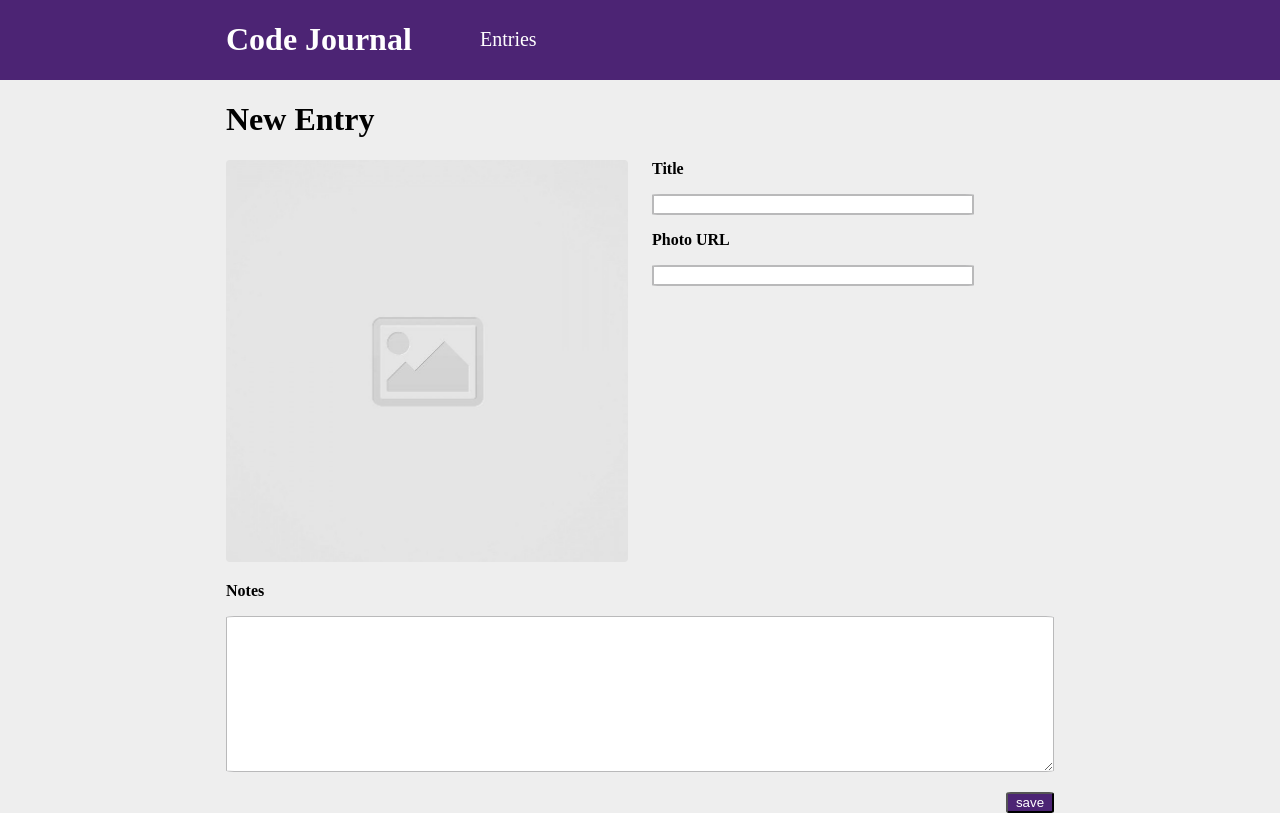
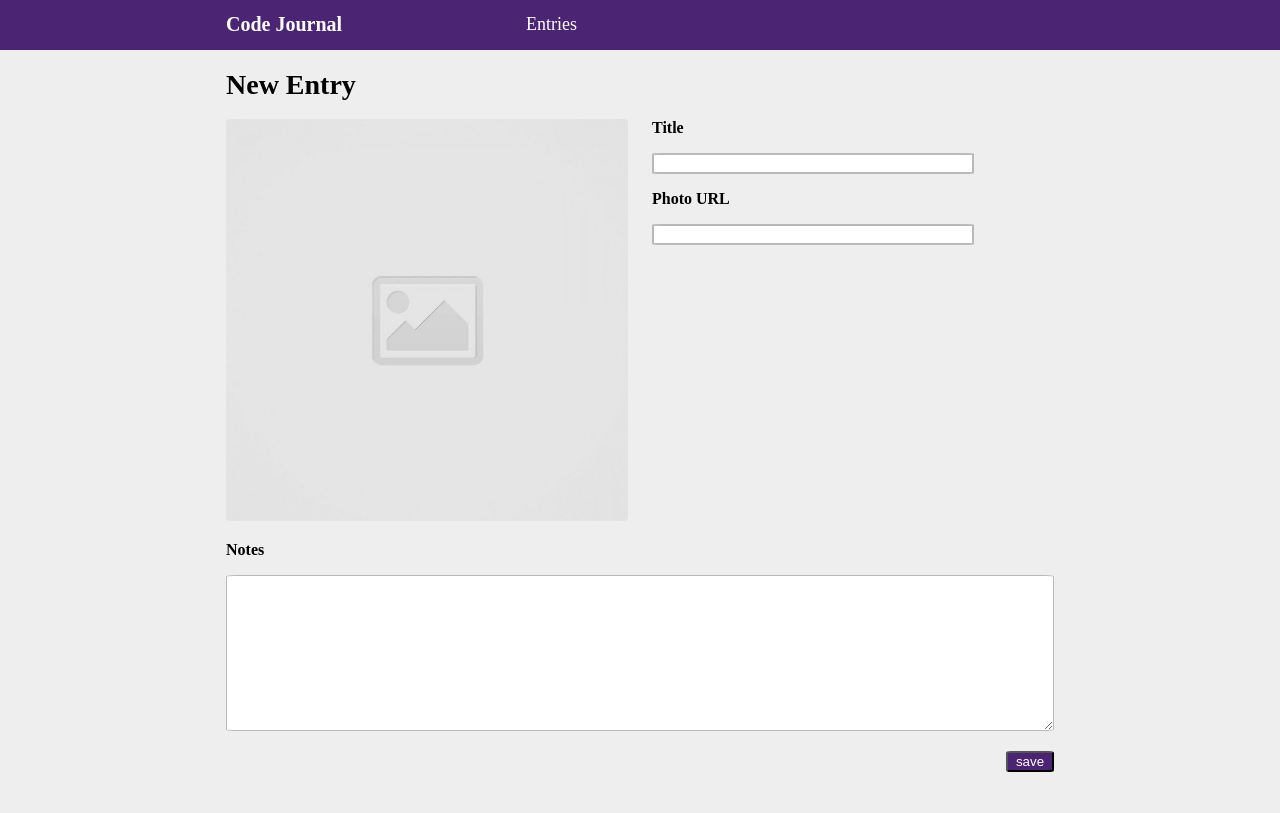
Before and after one commit to JeffreyMejia/code-journal, a website: page index.html in a window 1280 px wide. Drawn offline with Linux system fonts and the light colour scheme.

Commit message:
made some changes to css to adjust nav bar and entries header #2

```diff
--- a/css/layout.css
+++ b/css/layout.css
@@ -33,13 +33,20 @@
   }
 }
 
-.anchor-column-1 {
+.nav-column {
   display: flex;
-  align-items: center;
-  margin-left: -10rem;
+  flex-basis: calc(100% / 3);
 }
 
-.anchor-column-2 {
-  display: flex;
+.align-center {
   align-items: center;
 }
+
+.no-wrap {
+  flex-wrap: nowrap;
+}
+
+.new-anchor {
+  display: flex;
+  justify-content: flex-end;
+}
--- a/css/styles.css
+++ b/css/styles.css
@@ -53,9 +53,18 @@ label {
 
 .nav-anchor {
   color: white;
-  font-size: 20px;
+  font-size: 18px;
   cursor: pointer;
   text-decoration: none;
+  margin-left: 1rem;
+}
+
+.code-journal {
+  font-size: 20px;
+}
+
+.new-entry {
+  font-size: 28px;
 }
 
 /* ^above is home page^
--- a/index.html
+++ b/index.html
@@ -18,11 +18,11 @@
   <body class="form">
     <header class="journal">
       <div class="container">
-        <div class="row">
-          <div class="column-half">
-            <h1>Code Journal</h1>
+        <div class="row align-center no-wrap">
+          <div class="column-half nav-column">
+            <h1 class="code-journal">Code Journal</h1>
           </div>
-          <div class="anchor-column-1">
+          <div class="column-half nav-column">
             <a href="#" class="nav-anchor">Entries</a>
           </div>
         </div>
@@ -33,7 +33,7 @@
         <form>
           <div class="row">
             <div class="column-full">
-              <h1>New Entry</h1>
+              <h1 class="new-entry">New Entry</h1>
             </div>
           </div>
           <div class="row">
@@ -71,11 +71,11 @@
         </form>
       </div>
       <div data-view="entries" class="hidden">
-        <div class="row">
+        <div class="row align-center no-wrap">
           <div class="column-half">
             <h1>Entries</h1>
           </div>
-          <div class="anchor-column-2">
+          <div class="column-half new-anchor">
             <a href="#" class="new">NEW</a>
           </div>
         </div>
```
